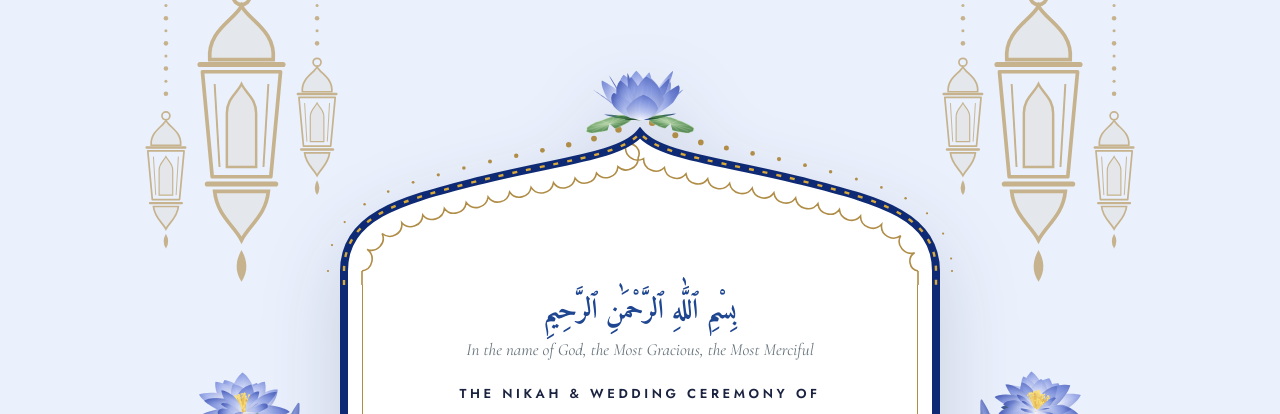
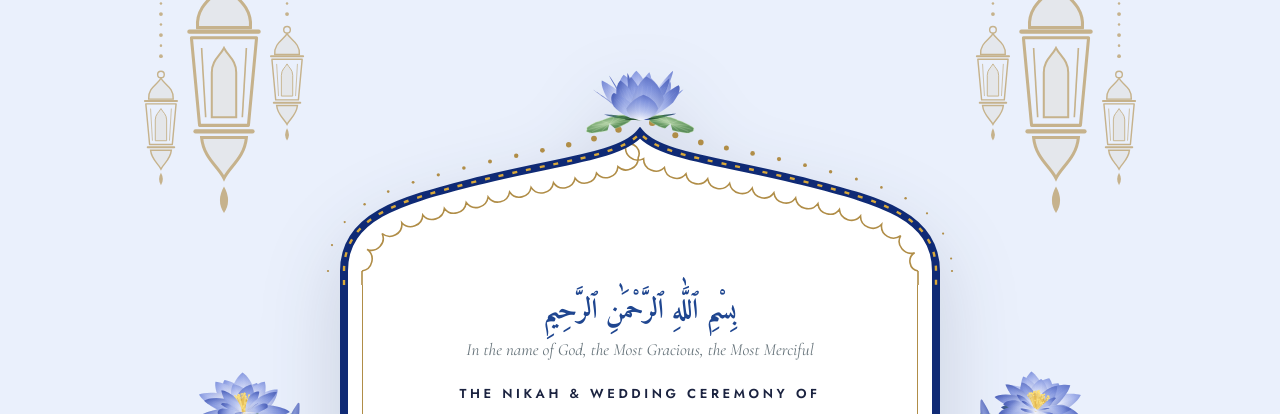
Before and after one commit to ibrahimEls/Ibrahim-and-A, a plain HTML site: page index.html in a window 1280 px wide. Shown: the part 273-687 px from the top of the page. Drawn offline with nearby package versions, Linux system fonts and the light colour scheme; a web font is replaced by a local one.

```diff
--- a/assets/style.css
+++ b/assets/style.css
@@ -69,7 +69,7 @@ p { margin: 0; }
 .top { position: relative; }
 .lantern {
   position: absolute; top: 0;
-  width: clamp(165px, 16.5vw, 225px); height: auto;
+  width: clamp(138px, 13.75vw, 188px); height: auto;
   pointer-events: none;
   opacity: 0; animation: lantern-in 1.4s ease .6s forwards;
 }
```
